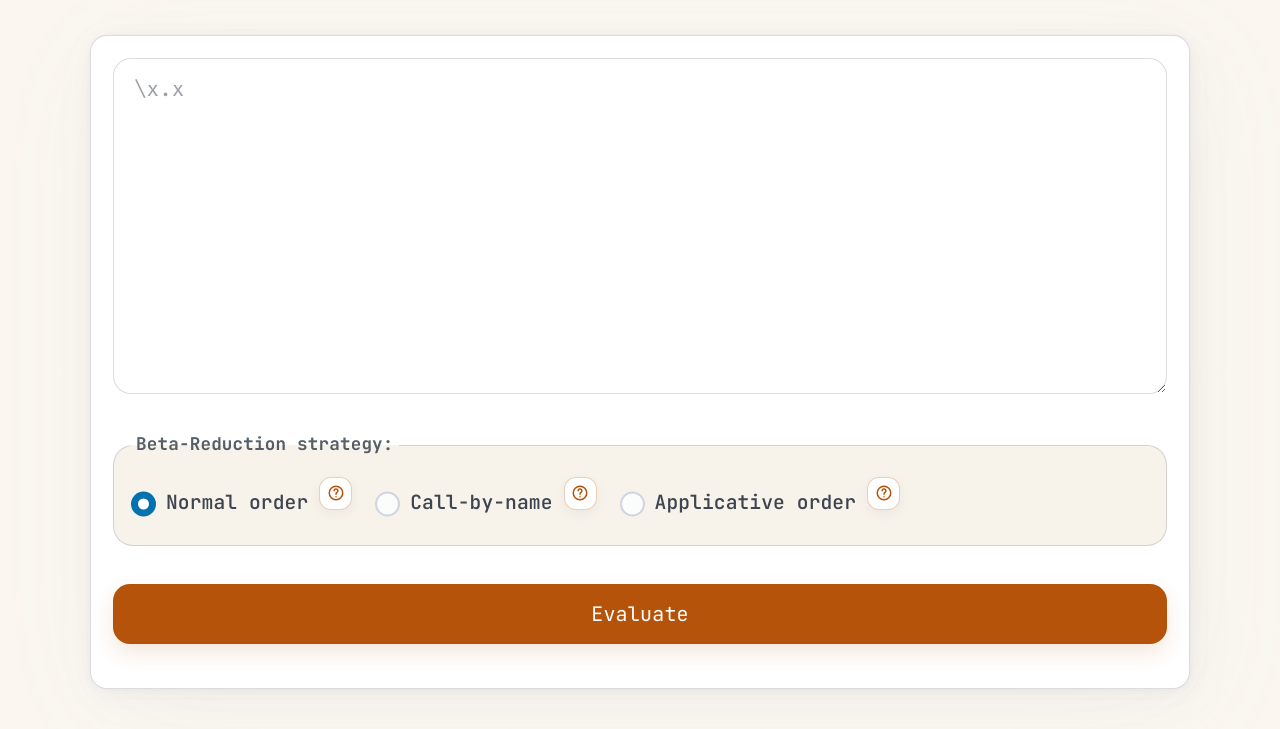
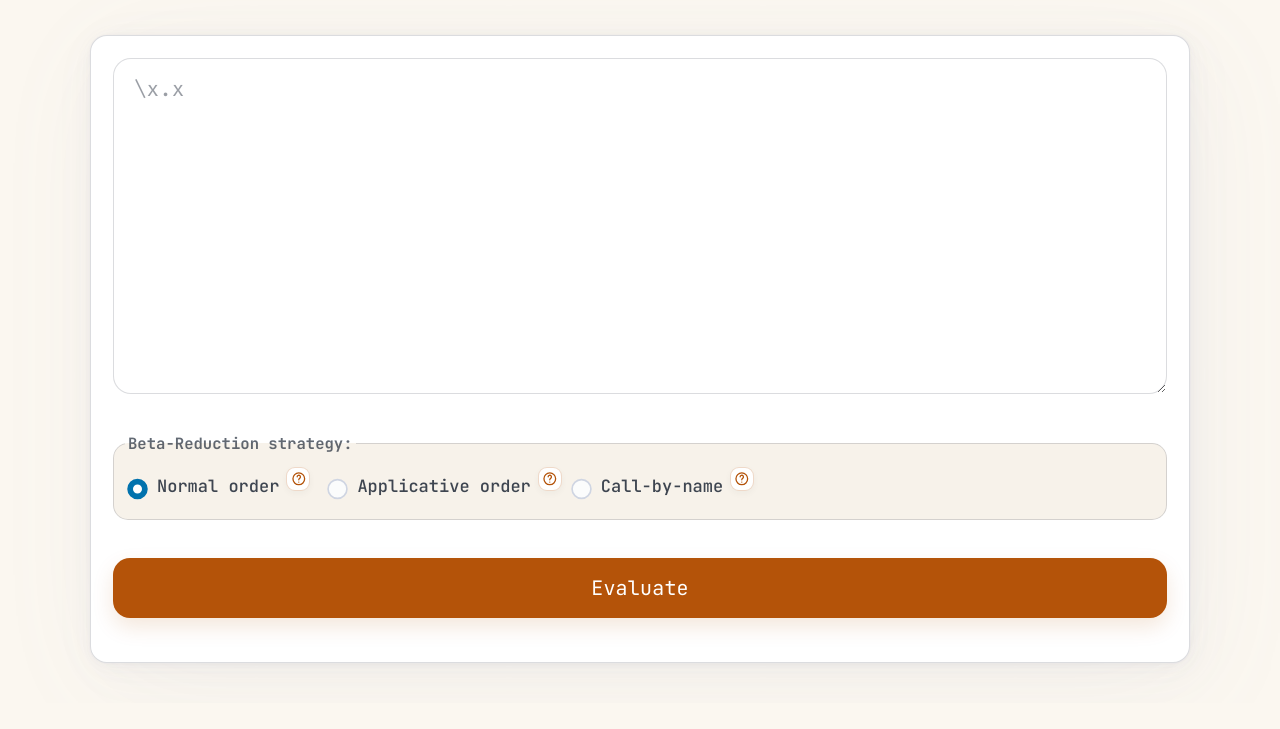
Before and after one commit to PedrobyJoao/untyped-lambda-evaluator, a plain HTML site: page static/index.html in a window 1280 px wide. Shown: the part 134-863 px from the top of the page. After the commit the page ends 837 px from the top, so only its background shows below. Drawn offline with nearby package versions, Linux system fonts and the light colour scheme.

Commit message:
refact: better strategies layout

```diff
--- a/static/index.html
+++ b/static/index.html
@@ -147,38 +147,6 @@
 
             <div class="strategy-row">
               <label>
-                <input type="radio" name="strategy" value="cbn" />
-                <span>Call-by-name</span>
-              </label>
-
-              <div class="hint-wrap">
-                <button
-                  type="button"
-                  class="hint"
-                  aria-label="Call-by-name strategy hint"
-                  aria-describedby="hint-cbn"
-                >
-                  <svg
-                    class="ui-icon ui-icon--sm"
-                    aria-hidden="true"
-                    focusable="false"
-                  >
-                    <use
-                      href="/static/icons.svg#icon-help"
-                      xlink:href="/static/icons.svg#icon-help"
-                    ></use>
-                  </svg>
-                </button>
-                <div id="hint-cbn" class="tooltip" role="tooltip">
-                  Reduces only the leftmost outermost until a lambda, then
-                  applies arguments without reducing them. Does not reduce
-                  inside lambdas.
-                </div>
-              </div>
-            </div>
-
-            <div class="strategy-row">
-              <label>
                 <input type="radio" name="strategy" value="applicative" />
                 <span>Applicative order</span>
               </label>
@@ -204,6 +172,38 @@
                 <div id="hint-applicative" class="tooltip" role="tooltip">
                   Rightmost innermost reduction (arguments first). May diverge
                   even when a normal form exists.
+                </div>
+              </div>
+
+              <div class="strategy-row">
+                <label>
+                  <input type="radio" name="strategy" value="cbn" />
+                  <span>Call-by-name</span>
+                </label>
+
+                <div class="hint-wrap">
+                  <button
+                    type="button"
+                    class="hint"
+                    aria-label="Call-by-name strategy hint"
+                    aria-describedby="hint-cbn"
+                  >
+                    <svg
+                      class="ui-icon ui-icon--sm"
+                      aria-hidden="true"
+                      focusable="false"
+                    >
+                      <use
+                        href="/static/icons.svg#icon-help"
+                        xlink:href="/static/icons.svg#icon-help"
+                      ></use>
+                    </svg>
+                  </button>
+                  <div id="hint-cbn" class="tooltip" role="tooltip">
+                    Reduces only the leftmost outermost until a lambda, then
+                    applies arguments without reducing them. Does not reduce
+                    inside lambdas.
+                  </div>
                 </div>
               </div>
             </div>
--- a/static/styles.css
+++ b/static/styles.css
@@ -295,8 +295,8 @@ h1 {
 }
 
 .ui-icon--sm {
-  width: 0.9rem;
-  height: 0.9rem;
+  width: 0.78rem;
+  height: 0.78rem;
 }
 
 .ui-icon--lg {
@@ -355,30 +355,30 @@ h1 {
 fieldset {
   border: 1px solid var(--border) !important;
   background: var(--surface-2) !important;
-  border-radius: 1rem;
-  padding: 0.65rem 0.85rem !important;
+  border-radius: 0.75rem;
+  padding: 0.35rem 0.55rem !important;
 
   display: flex;
   flex-wrap: wrap;
-  gap: 0.35rem 1.15rem;
+  gap: 0.15rem 0.75rem;
   align-items: center;
 }
 
 fieldset > legend {
   flex: 0 0 100%;
-  margin: 0 0 0.15rem 0 !important;
-  padding: 0 0.25rem;
-  font-size: 0.88rem;
-  font-weight: 700;
-  letter-spacing: 0.01em;
-  color: rgba(31, 41, 55, 0.75);
+  margin: 0 0 0.08rem 0 !important;
+  padding: 0 0.15rem;
+  font-size: 0.78rem;
+  font-weight: 650;
+  letter-spacing: 0;
+  color: rgba(31, 41, 55, 0.7);
 }
 
 @media (max-width: 576px) {
   fieldset {
     flex-direction: column;
     align-items: flex-start;
-    gap: 0.5rem;
+    gap: 0.3rem;
   }
 }
 
@@ -386,20 +386,20 @@ fieldset > legend {
 .strategy-row {
   display: inline-flex;
   align-items: center;
-  gap: 0.55rem;
-  padding: 0.1rem 0;
+  gap: 0.35rem;
+  padding: 0.02rem 0;
   width: auto;
 }
 
 .strategy-row > label {
   display: inline-flex !important;
   align-items: center;
-  gap: 0.5rem;
+  gap: 0.35rem;
   margin: 0 !important;
   white-space: nowrap;
-  font-size: 0.98rem;
-  font-weight: 550;
-  letter-spacing: 0.005em;
+  font-size: 0.85rem;
+  font-weight: 520;
+  letter-spacing: 0;
 }
 
 .strategy-row > label > span {
@@ -408,10 +408,10 @@ fieldset > legend {
 
 .strategy-row input[type="radio"] {
   margin: 0 !important;
-  transform: translateY(0.5px);
+  transform: translateY(0.5px) scale(0.82);
 }
 
-/* Hint button + tooltip — MUCH smaller */
+/* Hint button + tooltip — smaller */
 .hint-wrap {
   position: relative;
   display: inline-block;
@@ -422,54 +422,65 @@ button.hint {
   appearance: none;
   -webkit-appearance: none;
 
-  width: 1.65rem !important;
-  height: 1.65rem !important;
+  width: 1.2rem !important;
+  height: 1.2rem !important;
   padding: 0 !important;
-  border-radius: 0.6rem !important;
+  border-radius: 0.45rem !important;
 
   display: inline-flex !important;
   align-items: center;
   justify-content: center;
 
   color: var(--accent) !important;
-  border: 1px solid rgba(180, 83, 9, 0.28) !important;
+  border: 1px solid rgba(180, 83, 9, 0.22) !important;
   background: var(--surface) !important;
 
   cursor: pointer;
-  box-shadow: 0 0.2rem 0.6rem rgba(31, 41, 55, 0.05);
+  box-shadow: 0 0.12rem 0.38rem rgba(31, 41, 55, 0.04);
 }
 
 button.hint:hover {
   background: rgba(180, 83, 9, 0.06) !important;
-  border-color: rgba(180, 83, 9, 0.45) !important;
+  border-color: rgba(180, 83, 9, 0.4) !important;
 }
 
 button.hint:focus {
   outline: none;
-  box-shadow: 0 0 0 0.18rem rgba(180, 83, 9, 0.16),
-    0 0.2rem 0.6rem rgba(31, 41, 55, 0.05) !important;
+  box-shadow: 0 0 0 0.14rem rgba(180, 83, 9, 0.14),
+    0 0.12rem 0.38rem rgba(31, 41, 55, 0.04) !important;
 }
 
 .hint-wrap .tooltip {
   display: none;
   position: absolute;
   left: 0;
-  top: calc(100% + 0.45rem);
+  top: calc(100% + 0.4rem);
   z-index: 2000;
   box-sizing: border-box;
   width: min(30rem, 88vw);
-  padding: 0.65rem 0.8rem;
+  padding: 0.55rem 0.7rem;
 
   background: var(--surface) !important;
   color: var(--text);
   border: 1px solid rgba(31, 41, 55, 0.14);
-  border-radius: 0.85rem;
+  border-radius: 0.75rem;
   box-shadow: var(--pico-box-shadow);
 
-  font-size: 0.9rem;
+  font-size: 0.85rem;
   line-height: 1.35;
   text-align: left;
   white-space: normal;
+  overflow-wrap: anywhere;
+}
+
+/* Prevent tooltip truncation/off-screen on mobile */
+@media (max-width: 576px) {
+  .hint-wrap .tooltip {
+    left: 50%;
+    transform: translateX(-50%);
+    width: calc(100vw - 2rem);
+    max-width: 28rem;
+  }
 }
 
 /* Show tooltip on hover (desktop) and while focused (click/tap) */
```
